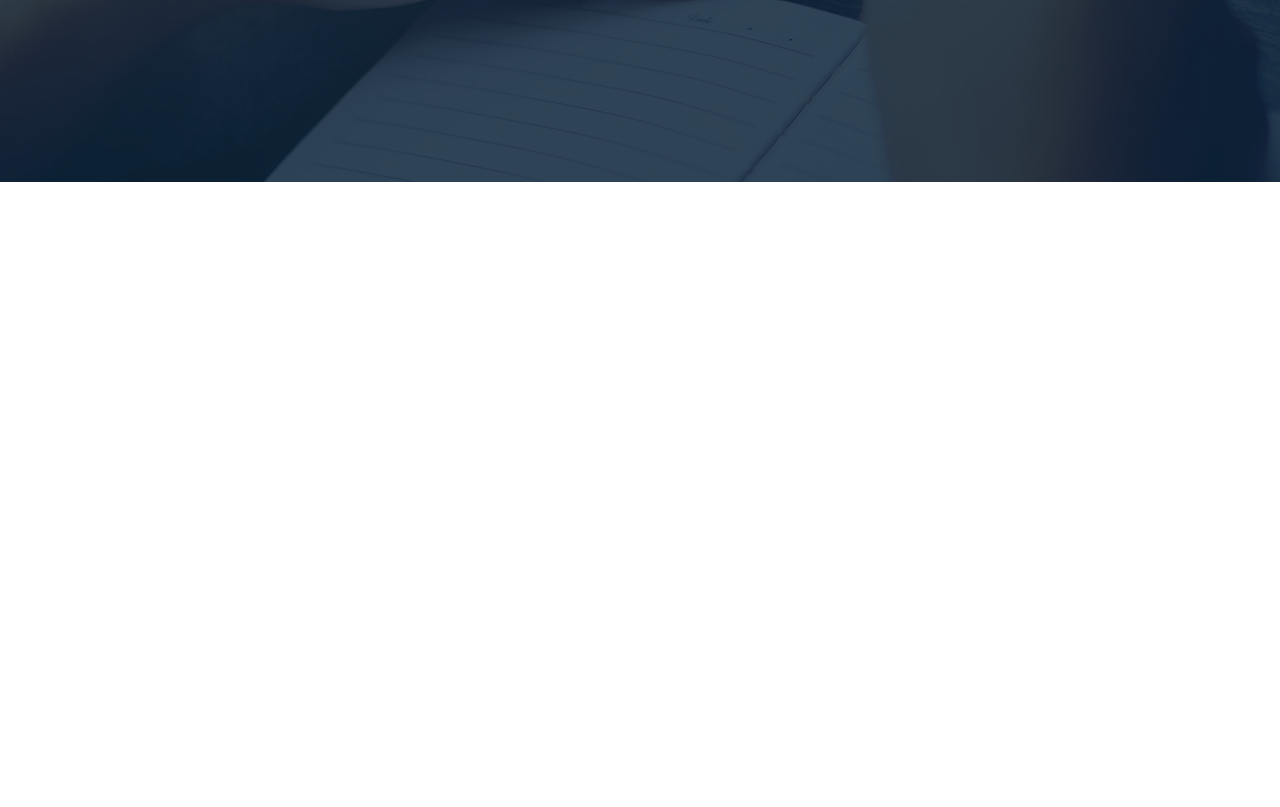
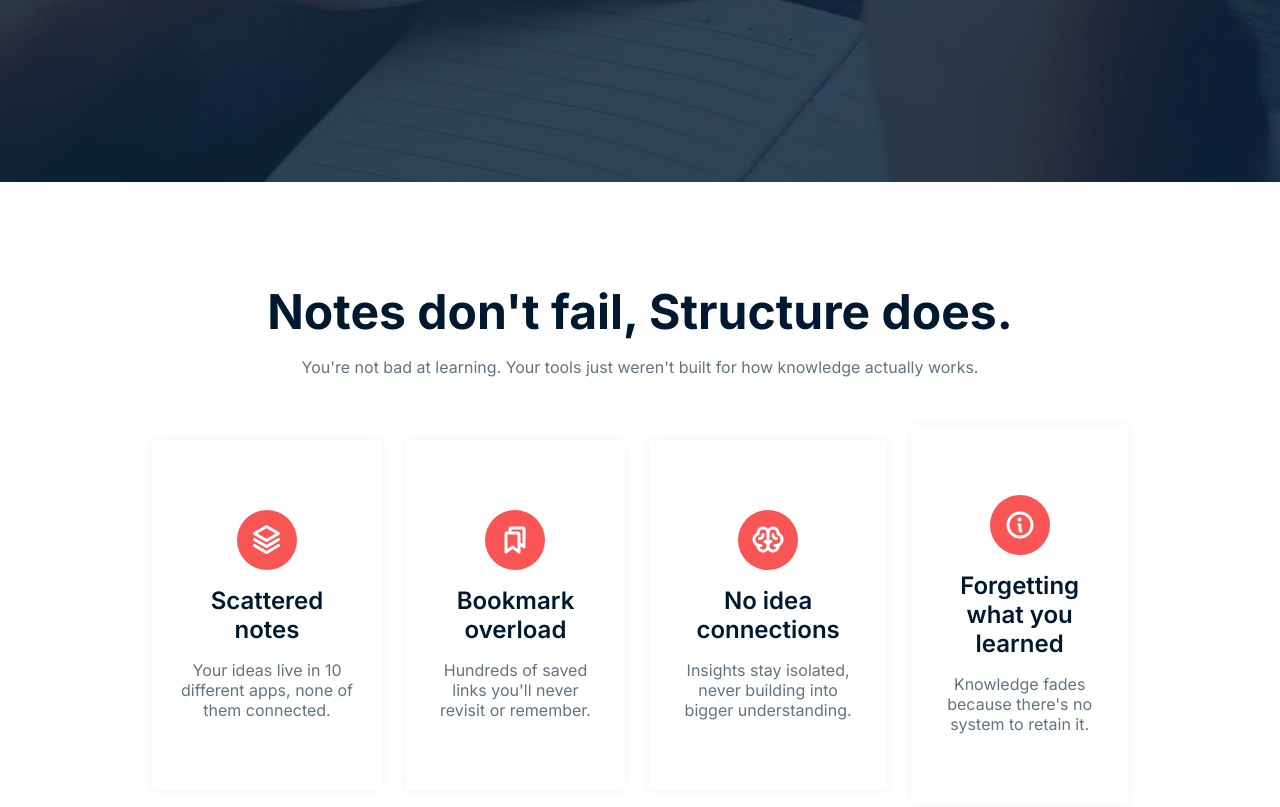
Before and after one commit to pollobs/Assignment-01, a plain HTML site: page index.html in a window 1280 px wide. Shown: the part 579-1386 px from the top of the page. Before the commit the page ends 800 px from the top, so only its background shows below. Drawn offline with Linux system fonts and the light colour scheme.

Commit message:
Note Section Added

```diff
--- a/index.html
+++ b/index.html
@@ -45,7 +45,7 @@
 
                 </div>
                 <h1>Structured thinking,<span class="green"> not just note-taking.</span></h1>
-                <p class="hero-para" >A private space to store notes, links, and learning summaries — designed to
+                <p class="hero-para">A private space to store notes, links, and learning summaries — designed to
                     help you think clearly, connect ideas, and turn learning into long-term knowledge.</p>
                 <div class="hero-buttons">
                     <button class="primary-btn">Start Building Your Vault<i
@@ -54,6 +54,42 @@
                 </div>
 
             </div>
+        </div>
+    </section>
+    <section class="note">
+        <div class="container">
+            <div class="note-content">
+                <div class="title">
+                    <h2>Notes don't fail, Structure does.</h2>
+                    <p class="text-16-px">You're not bad at learning. Your tools just weren't built for how knowledge actually works.</p>
+                </div>
+                <div class="note-cards">
+                    <div class="note-card">
+                        <div class="note-icon-wrapper"><img src="images/Vector.png" alt="Icon 1"></div>
+                        <h3>Scattered notes</h3>
+                        <p class="text-16-px">Your ideas live in 10 different apps, none of them connected.</p>
+                    </div>
+                    <div class="note-card">
+                        <div class="note-icon-wrapper"><img src="images/Bookmarks.png" alt="Icon 1"></div>
+                        <h3>Bookmark overload</h3>
+                        <p class="text-16-px">Hundreds of saved links you'll never revisit or remember.</p>
+                    </div>
+                     <div class="note-card">
+                        <div class="note-icon-wrapper"><img src="images/Brain.png" alt="Icon 1"></div>
+                        <h3>No idea connections</h3>
+                        <p class="text-16-px">Insights stay isolated, never building into bigger understanding.</p>
+                    </div>
+                     <div class="note-card">
+                        <div class="note-icon-wrapper"><img src="images/Info.png" alt="Icon 1"></div>
+                        <h3>Forgetting what you learned</h3>
+                        <p class="text-16-px">Knowledge fades because there's no system to retain it.</p>
+                    </div>
+
+
+                </div>
+            </div>
+        </div>
+    </section>
 </body>
 
 </html>
--- a/styles/styles.css
+++ b/styles/styles.css
@@ -92,7 +92,7 @@ header a:hover {
     background-image: url('../images/hero-bg.png');
     background-size: cover;
     background-position: center;
-    padding: 120px 0 185px 0;
+    padding: 120px 30px 185px 30px;
 }
 
 .hero-content {
@@ -178,3 +178,64 @@ header a:hover {
     display: flex;
     gap: 16px;
 }
+
+.note{
+    padding: 100px 30px;
+    text-align: center;
+}
+
+.note-content{
+    display: flex;
+    flex-direction: column;
+    justify-content: center;
+    align-items: center;
+}
+
+.title h2{
+    font-size: 48px;
+    font-weight: 700;
+    color: #001931;
+    margin-bottom: 16px;
+}
+
+.text-16-px{
+    font-size: 16px;
+    font-weight: 400;
+    line-height: 20px;
+    color: #627382;
+}
+
+.note-cards{
+    display: flex;
+    justify-content: center;
+    align-items: center;
+    gap: 24px;
+    margin-top: 48px;
+}
+
+.note-card{
+    display: flex;
+    flex-direction: column;
+    justify-content: center;
+    align-items: center;
+    gap: 16px;
+    background-color: #ffffff;
+    padding: 70px 24px;
+    box-shadow: 0px 0px 8px 0px rgba(0, 0, 0, 0.06);
+}
+
+.note-card h3{
+    font-size: 24px;
+    font-weight: 600;
+    color: #001931;
+}
+
+.note-icon-wrapper{
+    width: 60px;
+    height: 60px;
+    background-color: #F95555;
+    display: flex;
+    justify-content: center;
+    align-items: center;
+    border-radius: 99px;
+}
```
